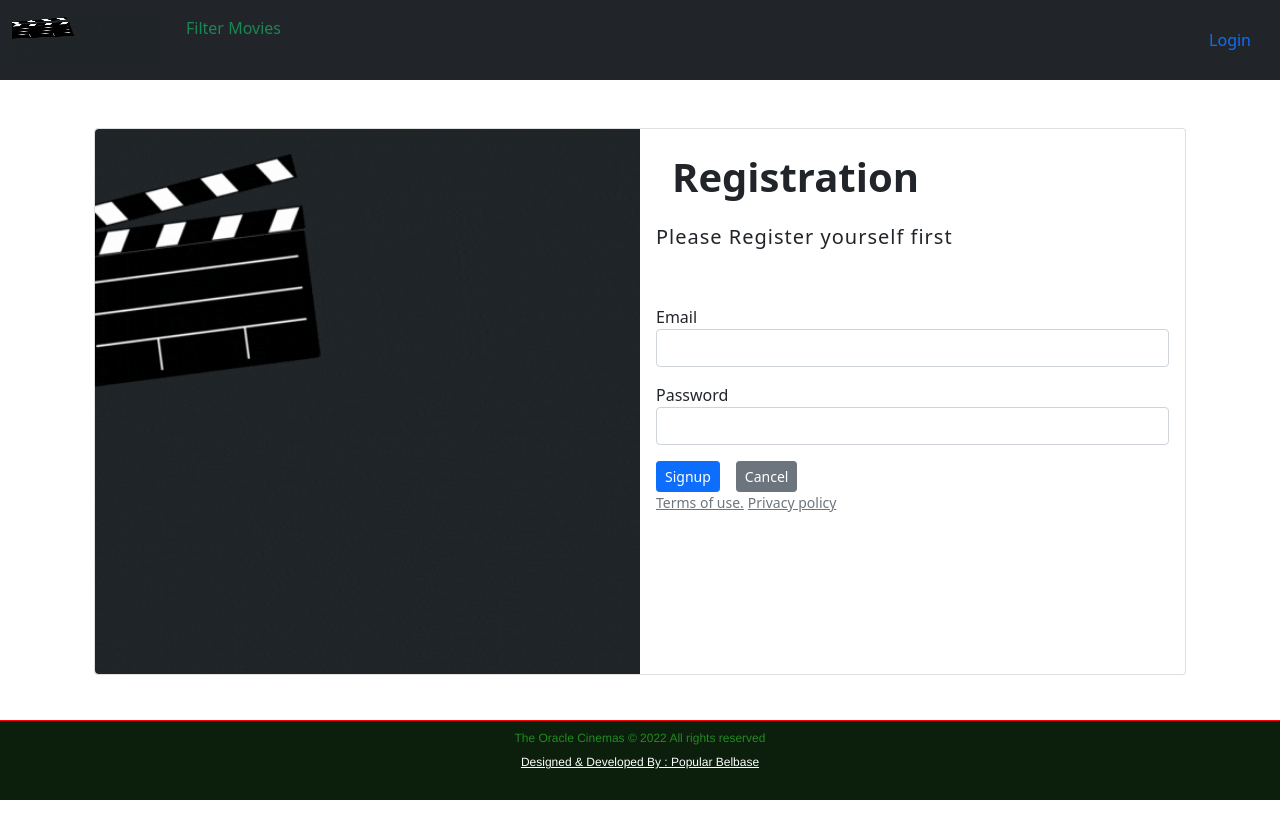
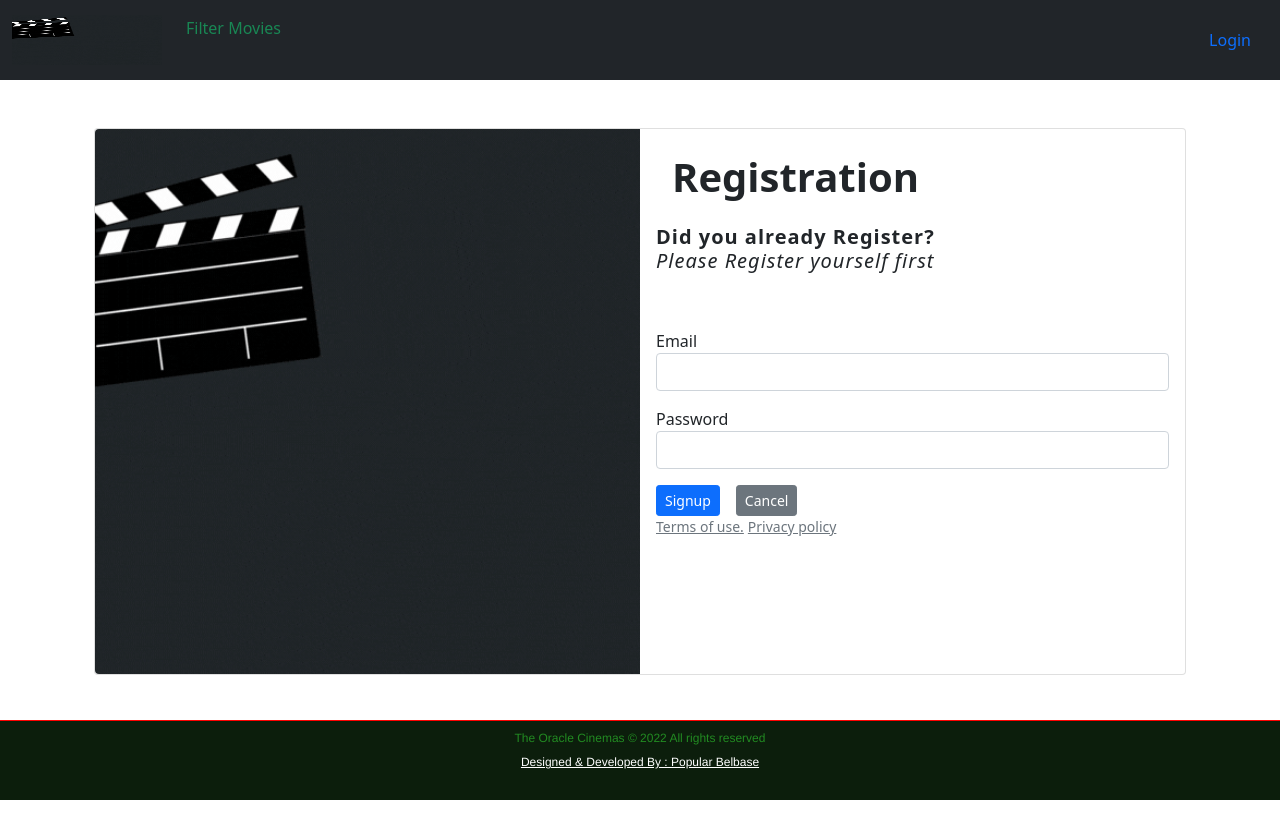
Before and after one commit to popularbelbase07/PopularCinemaHouse, a React (Create React App) app: page /register in a window 1280 px wide. Shown: the top 838 px of the page. Built offline with nearby package versions, Linux system fonts and the light colour scheme.

Commit message:
fix the bug

```diff
--- a/src/auth/Registration.tsx
+++ b/src/auth/Registration.tsx
@@ -62,7 +62,8 @@ export default function Registration() {
                 className="fw-normal my-4 pb-3"
                 style={{ letterSpacing: "1px" }}
               >
-                Please Register yourself first
+                <b>Did you already Register?</b><br/>
+               <i>Please Register yourself first</i>
               </h5>
 
               <>
```
